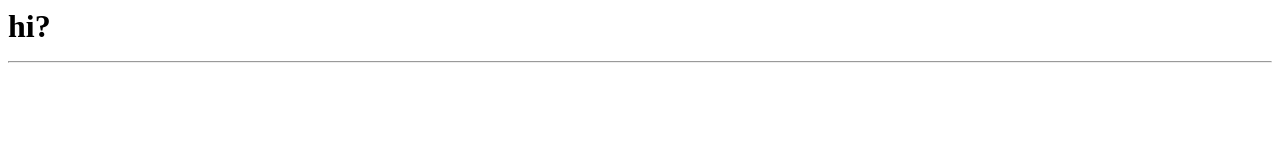
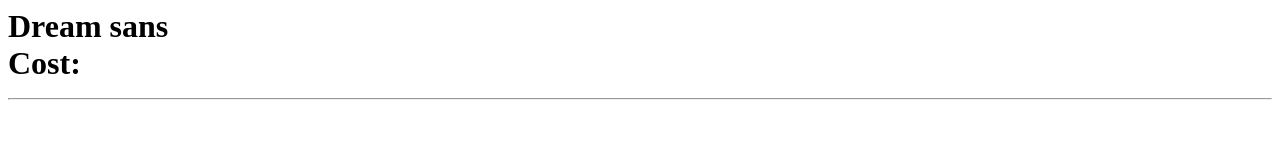
Before and after one commit to morgkub/test2, a plain HTML site: page index.html in a window 1280 px wide. Drawn offline with Linux system fonts and the light colour scheme.

Commit message:
Update index.html

```diff
--- a/index.html
+++ b/index.html
@@ -1,8 +1,8 @@
 <!doctype>
 <html>
 <head>
-<title>hello</title>
+<title>helping</title>
 </head>
 <!--  оооооооо  -->
-<h1>hi?
+<h1>Dream sans <br>Cost:
 <hr>
```
